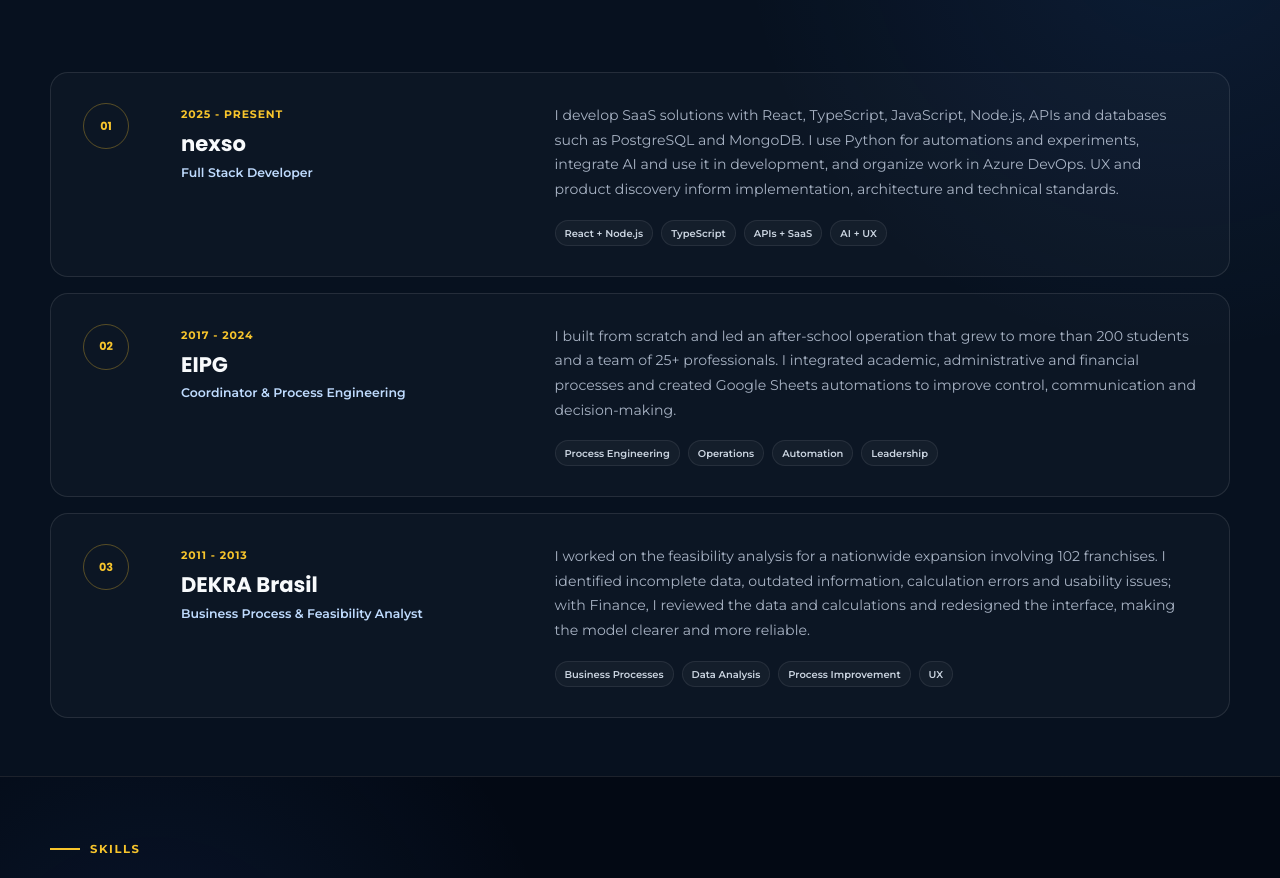
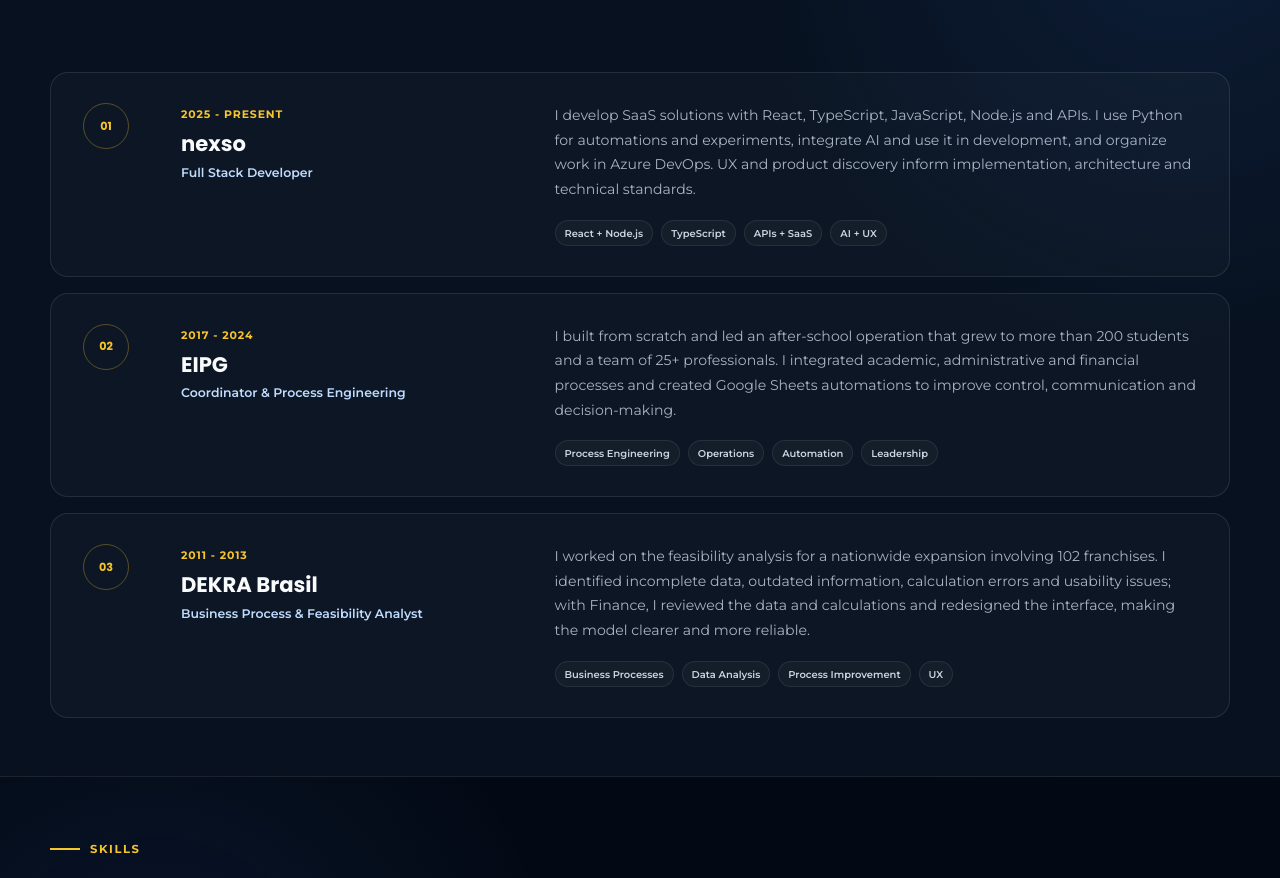
Before and after one commit to fsgui89/portfolio-guilherme-ferreira, a React (Vite) app: page / in a window 1280 px wide. Shown: the part 1763-2641 px from the top of the page. Built offline with nearby package versions, Linux system fonts and the light colour scheme.

Commit message:
Clarify nexso experience without course-project database claims

```diff
--- a/src/App.tsx
+++ b/src/App.tsx
@@ -478,7 +478,7 @@
     nexsoPeriod: "2025 - Present",
     nexsoRole: "Full Stack Developer",
     nexsoDescription:
-      "I develop SaaS solutions with React, TypeScript, JavaScript, Node.js, APIs and databases such as PostgreSQL and MongoDB. I use Python for automations and experiments, integrate AI and use it in development, and organize work in Azure DevOps. UX and product discovery inform implementation, architecture and technical standards.",
+      "I develop SaaS solutions with React, TypeScript, JavaScript, Node.js and APIs. I use Python for automations and experiments, integrate AI and use it in development, and organize work in Azure DevOps. UX and product discovery inform implementation, architecture and technical standards.",
     eipgPeriod: "2017 - 2024",
     eipgRole: "Coordinator & Process Engineering",
     eipgDescription:
@@ -617,7 +617,7 @@
     nexsoPeriod: "2025 - Atualmente",
     nexsoRole: "Desenvolvedor Full Stack",
     nexsoDescription:
-      "Desenvolvo soluções SaaS com React, TypeScript, JavaScript, Node.js, APIs e bancos de dados como PostgreSQL e MongoDB. Utilizo Python em automações e experimentações, integro IA e a utilizo no desenvolvimento, e organizo o trabalho no Azure DevOps. UX e discovery de produto orientam a implementação, a arquitetura e a padronização técnica.",
+      "Desenvolvo soluções SaaS com React, TypeScript, JavaScript, Node.js e APIs. Utilizo Python em automações e experimentações, integro IA e a utilizo no desenvolvimento, e organizo o trabalho no Azure DevOps. UX e discovery de produto orientam a implementação, a arquitetura e a padronização técnica.",
     eipgPeriod: "2017 - 2024",
     eipgRole: "Coordenador e Engenharia de Processos",
     eipgDescription:
@@ -762,7 +762,7 @@
     nexsoPeriod: "2025 - Presente",
     nexsoRole: "Sviluppatore Full Stack",
     nexsoDescription:
-      "Sviluppo soluzioni SaaS con React, TypeScript, JavaScript, Node.js, API e database come PostgreSQL e MongoDB. Utilizzo Python per automazioni e sperimentazioni, integro IA e la uso nello sviluppo, e organizzo il lavoro in Azure DevOps. UX e product discovery guidano implementazione, architettura e standard tecnici.",
+      "Sviluppo soluzioni SaaS con React, TypeScript, JavaScript, Node.js e API. Utilizzo Python per automazioni e sperimentazioni, integro IA e la uso nello sviluppo, e organizzo il lavoro in Azure DevOps. UX e product discovery guidano implementazione, architettura e standard tecnici.",
     eipgPeriod: "2017 - 2024",
     eipgRole: "Coordinatore e Ingegneria dei Processi",
     eipgDescription:
```
